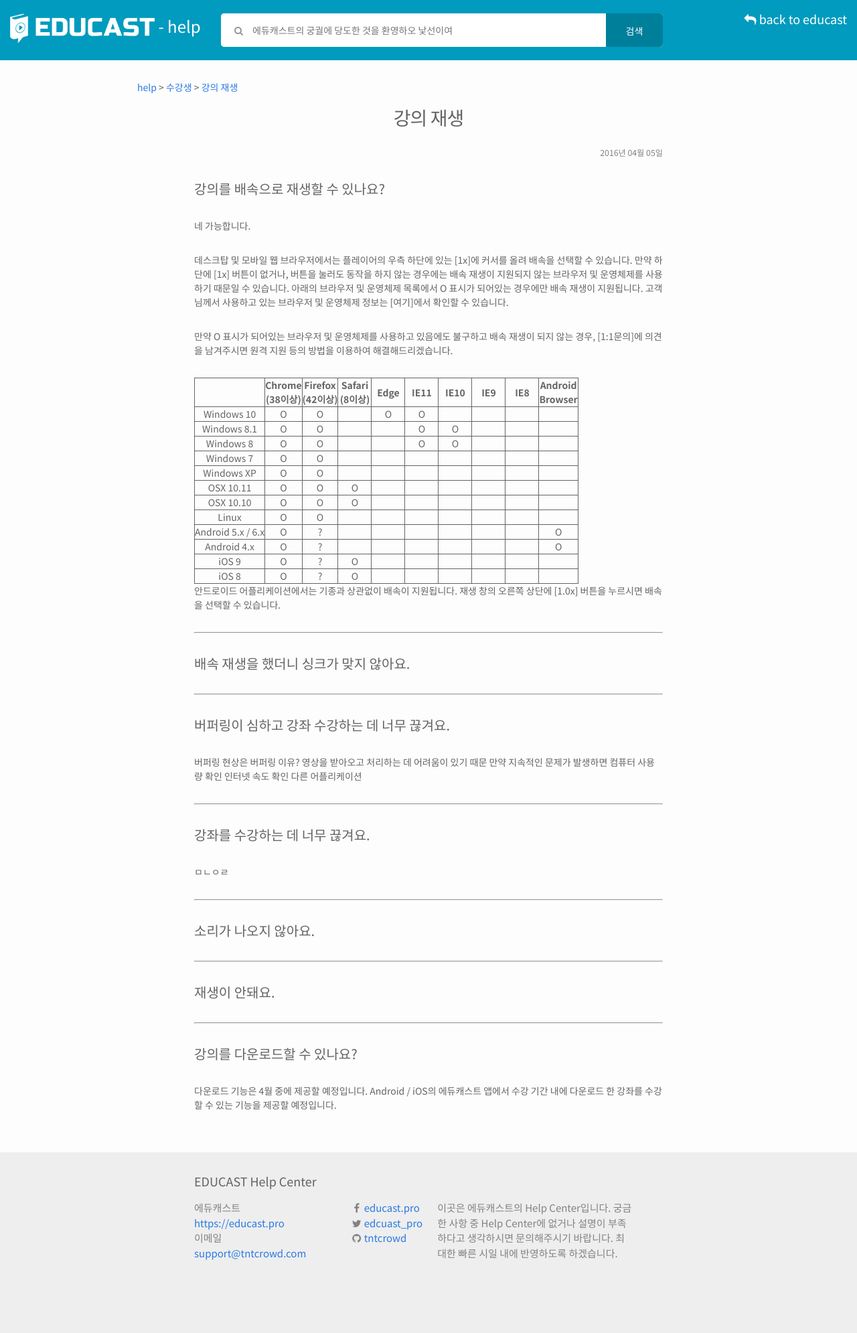
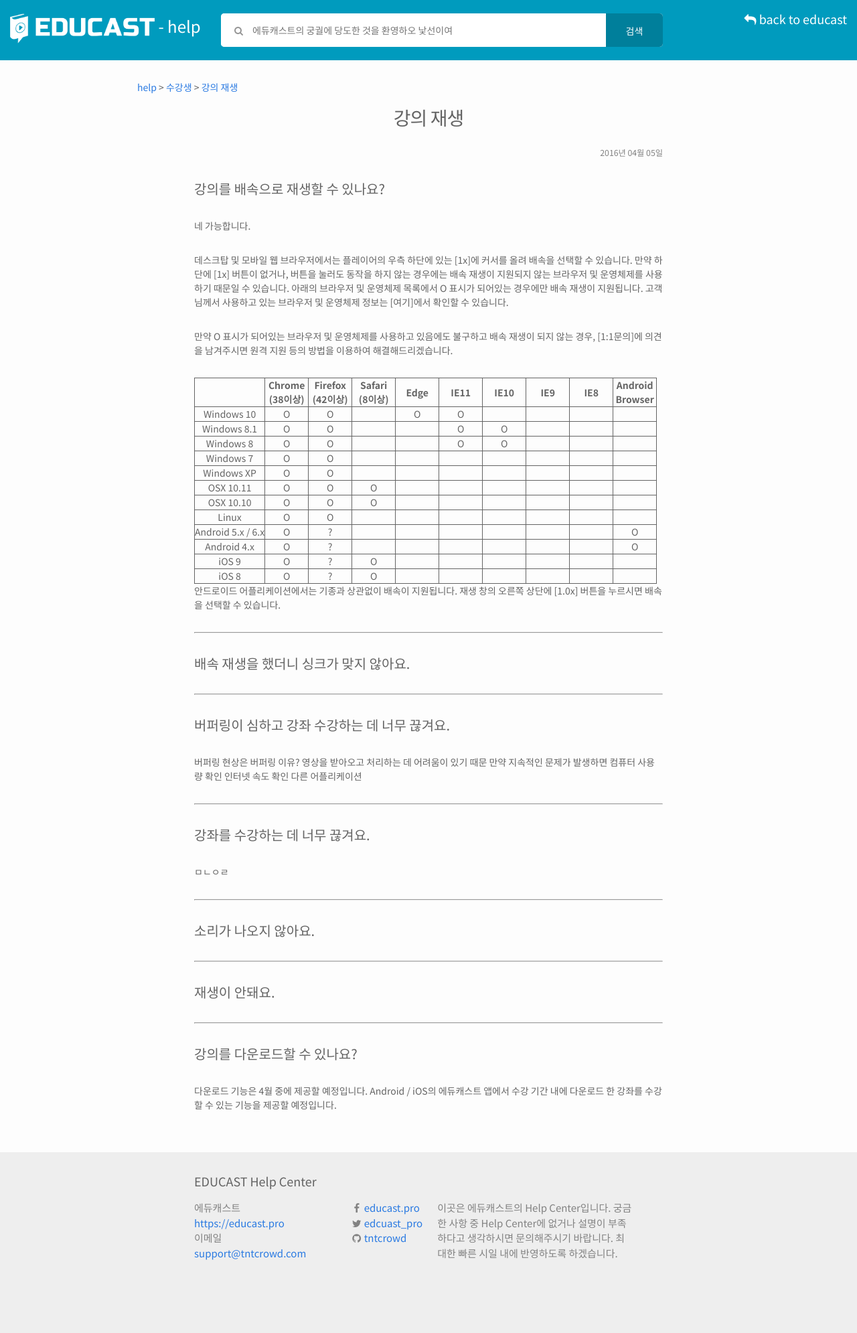
Before and after one commit to shaircast/educast-help, a Jekyll site: the page built from _posts/2016-04-05-play.md, in a window 1280 px wide. Shown: the whole page at 67% size. Built offline with Jekyll 4.4.1, drawn with Linux system fonts in a browser that asks for light colours; nearby versions of some CDN libraries.

Commit message:
table beautify

```diff
--- a/_sass/_base.scss
+++ b/_sass/_base.scss
@@ -70,7 +70,7 @@ figcaption {
 
 td, th {
     border: solid 1px;
-    min-width: 50px;
+    min-width: 65px;
     text-align: center;
 }
 
```
